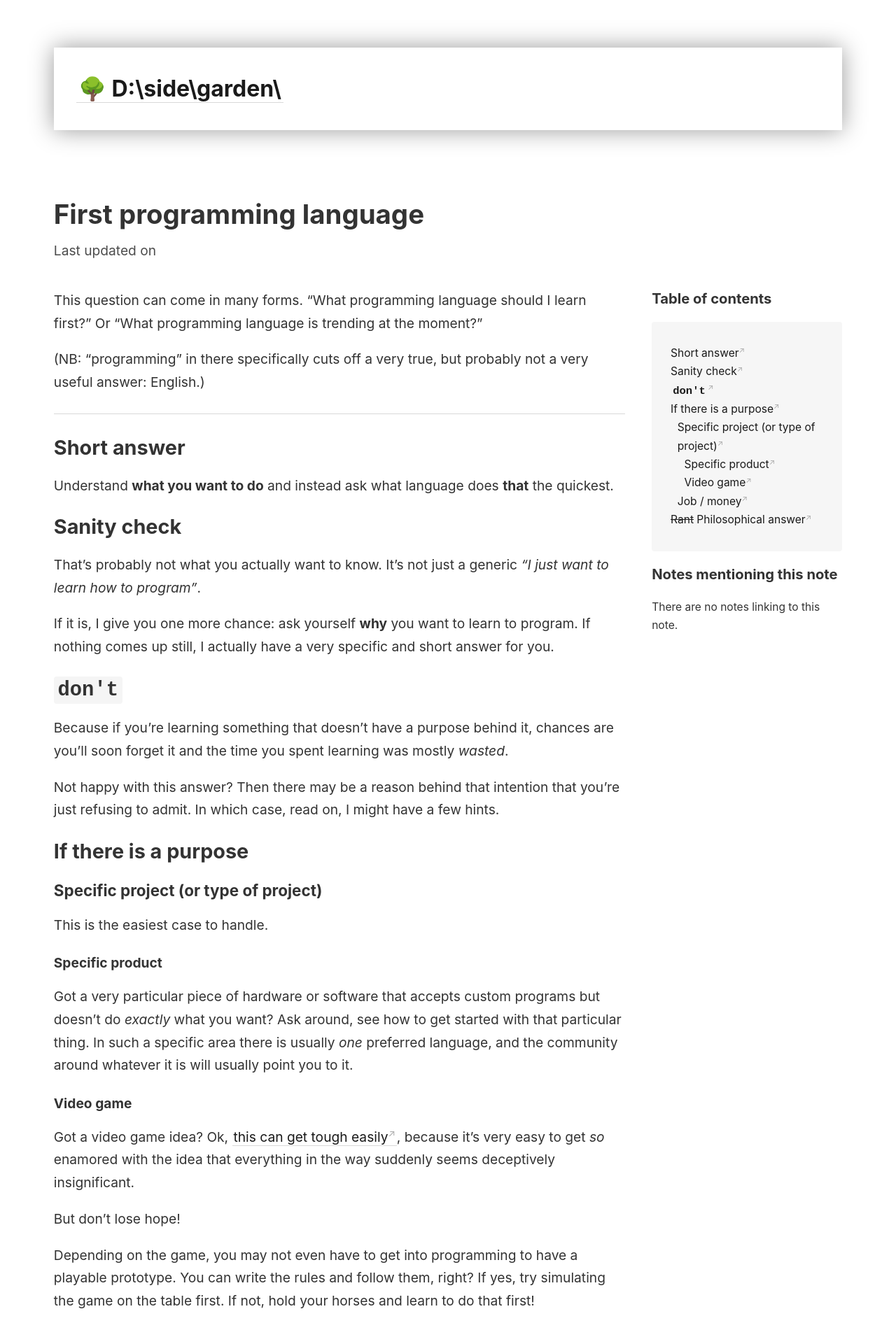
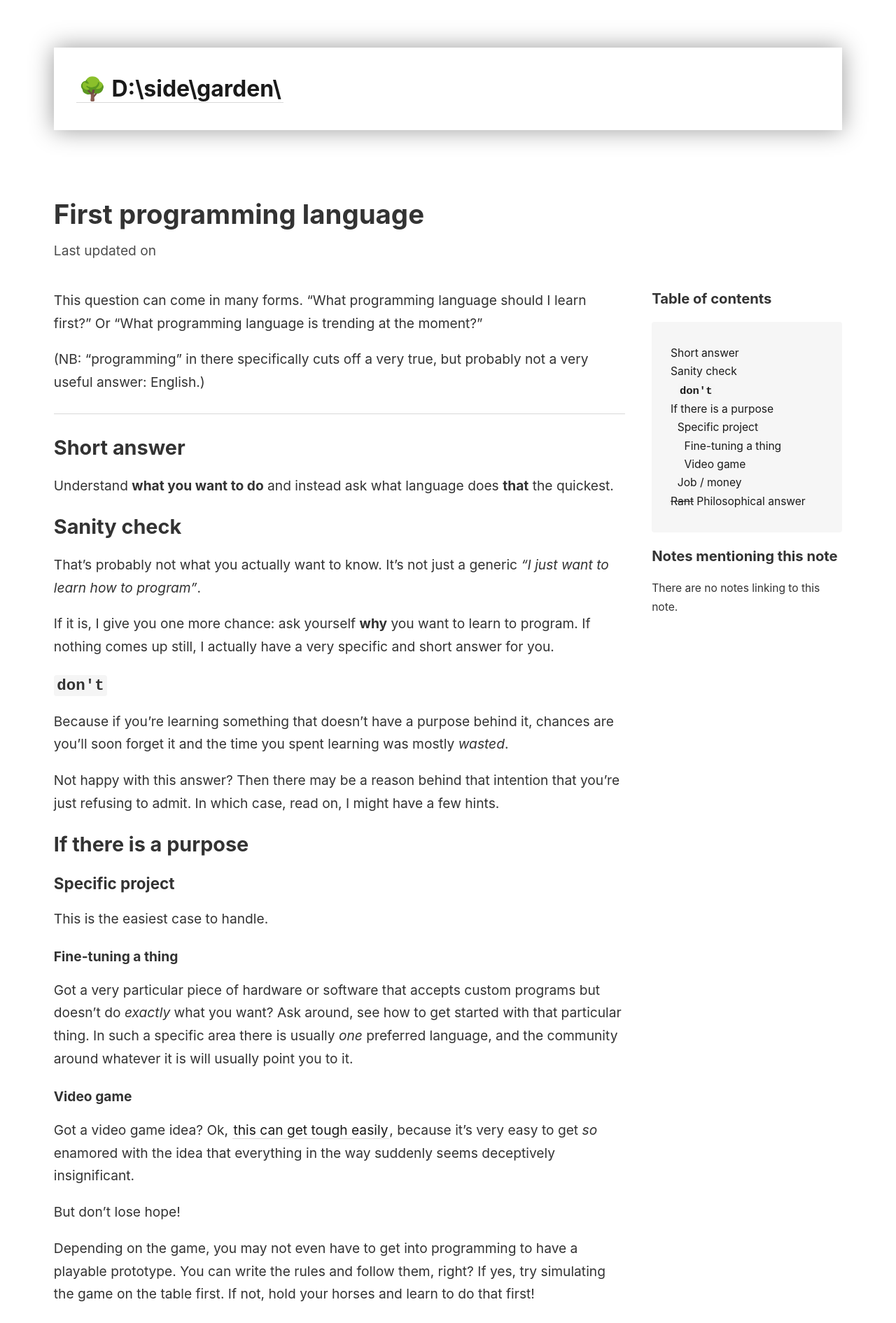
Before and after one commit to D-side/digital-garden, a Jekyll site: the page built from _notes/first programming language.md, in a window 1280 px wide. Shown: the top 1891 px of the page at 70% size. Built offline with Jekyll 4.4.1, drawn with Linux system fonts in a browser that asks for light colours.

Commit message:
Minor adjustments

```diff
--- a/_notes/first programming language.md
+++ b/_notes/first programming language.md
@@ -18,7 +18,7 @@ That's probably not what you actually want to know. It's not just a generic *"I
 
 If it is, I give you one more chance: ask yourself **why** you want to learn to program. If nothing comes up still, I actually have a very specific and short answer for you.
 
-## **`don't`**
+### **`don't`**
 
 Because if you're learning something that doesn't have a purpose behind it, chances are you'll soon forget it and the time you spent learning was mostly _wasted_.
 
@@ -26,11 +26,11 @@ Not happy with this answer? Then there may be a reason behind that intention tha
 
 ## If there is a purpose
 
-### Specific project (or type of project)
+### Specific project
 
 This is the easiest case to handle.
 
-#### Specific product
+#### Fine-tuning a thing
 
 Got a very particular piece of hardware or software that accepts custom programs but doesn't do *exactly* what you want? Ask around, see how to get started with that particular thing. In such a specific area there is usually *one* preferred language, and the community around whatever it is will usually point you to it.
 
--- a/_sass/_style.scss
+++ b/_sass/_style.scss
@@ -84,16 +84,23 @@ a {
     color: black !important;
     background: #fffaf1;
   }
-  &:after {
-    position: relative;
-    top: -0.5em;
-    font-size: 0.7em;
-    content: "↗";
-    color: #aaaaaa;
-  }
-  &.internal-link:after {
-    content: "";
-  }
+  // As much as I like these, they're going
+  // out of control with how much I use links in the design
+  // &:after {
+  //   position: relative;
+  //   top: -0.5em;
+  //   font-size: 0.7em;
+  //   content: "↗";
+  //   color: #aaaaaa;
+  // }
+  // &.internal-link:after {
+  //   content: "";
+  // }
+  // &.anchor:after {
+  //   content: "";
+  //   border-bottom: none;
+  //   opacity: 0.4;
+  // }
 }
 
 *:focus {
```
Also changed, not shown: _notes/FAQ.md (+0 -1 lines).
